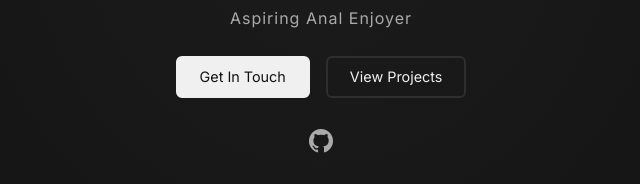
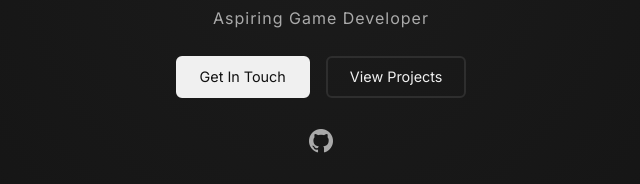
Before and after one commit to DelRhen/delrhen.github.io, a plain HTML site: page index.html in a window 1280 px wide. Shown: the part 471-655 px from the top of the page, 319-959 px from the left. Drawn offline with nearby package versions, Linux system fonts and the light colour scheme.

Commit message:
Update index.html

```diff
--- a/index.html
+++ b/index.html
@@ -43,7 +43,7 @@
       </div>
       <p class="hero-greeting">Hi, I'm</p>
       <h1 class="hero-name">Rhendel H. Ancheta</h1>
-      <p class="hero-role">Aspiring Anal Enjoyer</p>
+      <p class="hero-role">Aspiring Game Developer</p>
       <div class="d-flex justify-content-center gap-3 mt-4">
         <a href="#contact" class="btn btn-primary-custom">Get In Touch</a>
         <a href="#projects" class="btn btn-outline-custom">View Projects</a>
```
